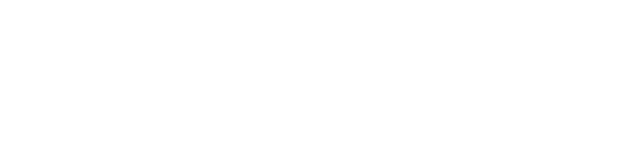
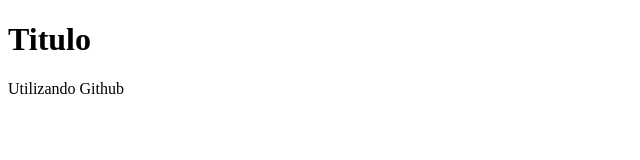
Before and after one commit to Cauatn/softex-aula-git, a plain HTML site: page index.html in a window 1280 px wide. Shown: the whole page, without its empty margins (0-640 px from the left). Drawn offline with Linux system fonts and the light colour scheme.

Commit message:
feat: Adicionando arquivo style.css com novos estilos no index

```diff
--- a/index.html
+++ b/index.html
@@ -5,5 +5,8 @@
     <meta name="viewport" content="width=device-width, initial-scale=1.0" />
     <title>Document</title>
   </head>
-  <body></body>
+  <body>
+    <h1 class="title">Titulo</h1>
+    <p>Utilizando Github</p>
+  </body>
 </html>
--- /dev/null
+++ b/style.css
@@ -0,0 +1,4 @@
+.title {
+  font-size: large;
+  font-style: italic;
+}
```
